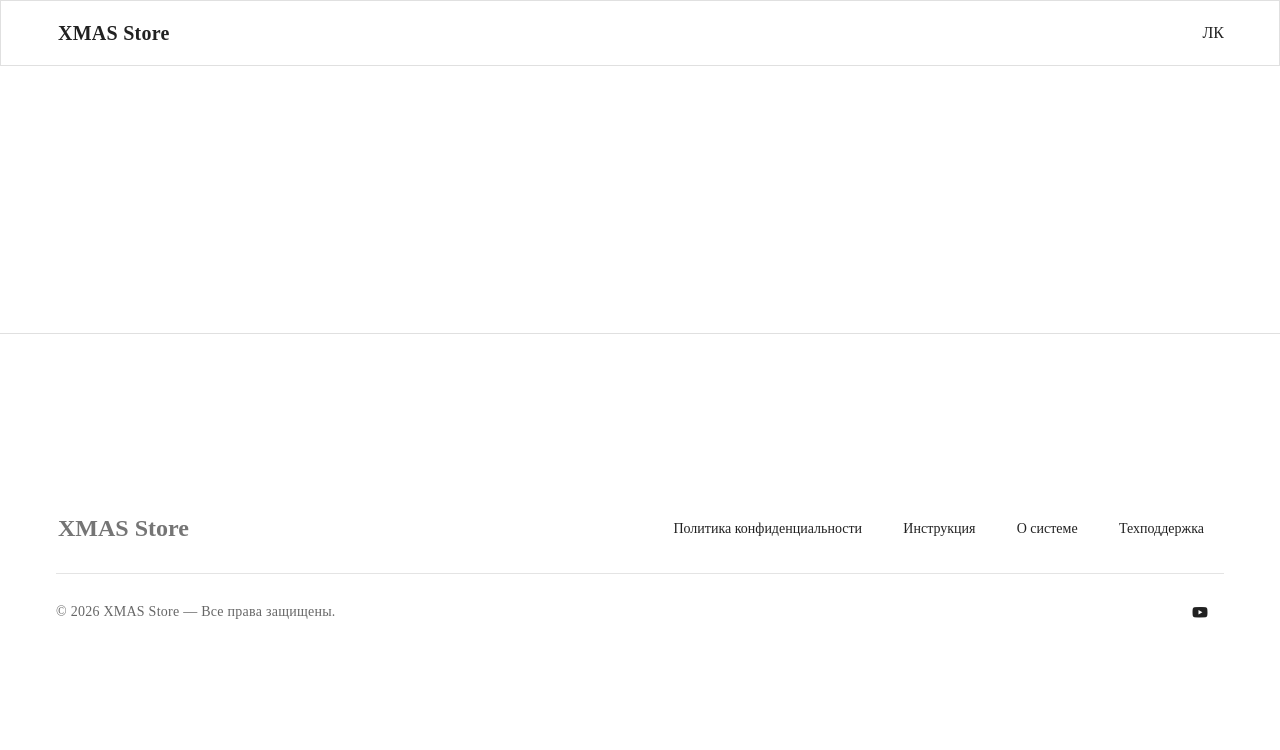
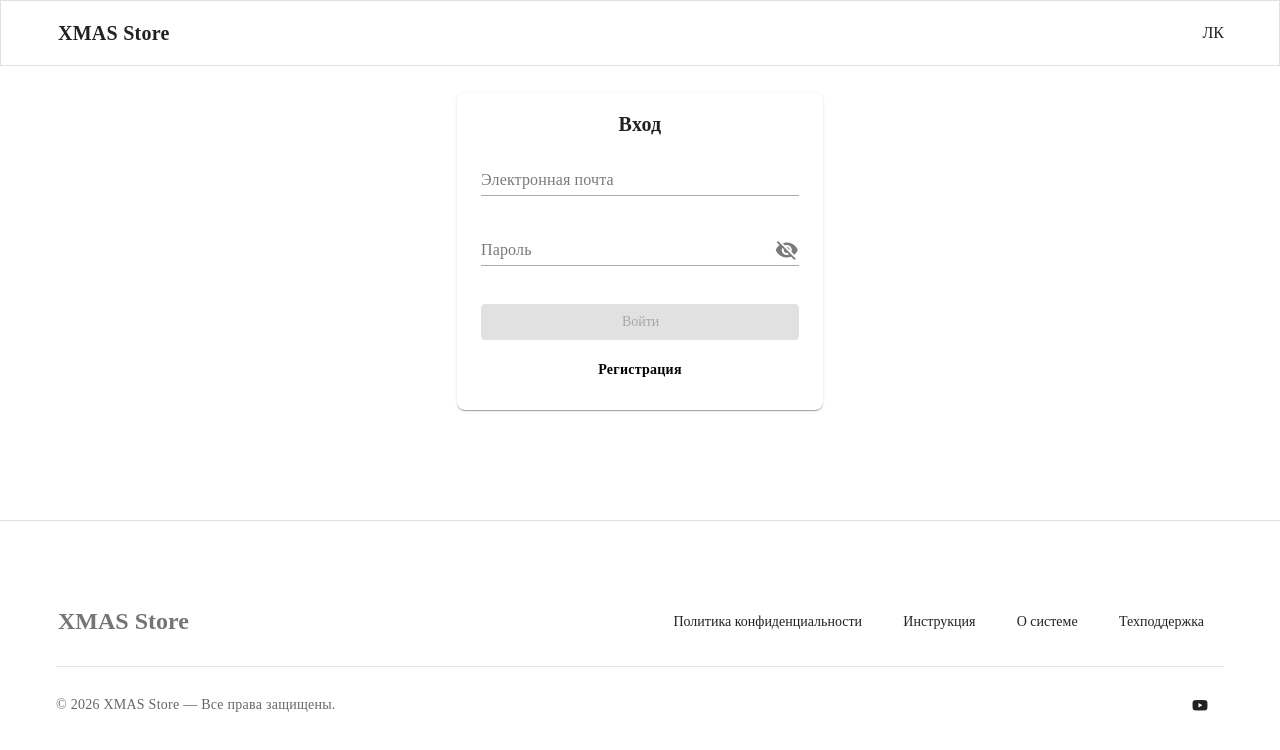
Before and after one commit to FIRETECHNO/xmas-frontend, a Nuxt app: page /login in a window 1280 px wide. Shown: the top 750 px of the page. Built offline with nearby package versions, Linux system fonts and the light colour scheme.

Commit message:
added pages /login + corrected image on the page product

```diff
--- /dev/null
+++ b/app/pages/login.vue
@@ -0,0 +1,68 @@
+<script setup lang="ts">
+import { useField, useForm } from 'vee-validate';
+import * as yup from 'yup';
+
+const router = useRouter();
+const auth = useAuth();
+
+let passwordIsVisible = ref(false);
+let loading = ref(false);
+
+const schema = yup.object({
+    email : yup.string().required().email(),
+    password : yup.string().min(8).required(),
+})
+
+const {meta, handleSubmit} = useForm({
+    validationSchema : schema
+});
+
+const email = useField("email");
+const password = useField("password");
+
+const onSubmitLogin = handleSubmit(async values => {
+    loading.value = true;
+
+    let res = await auth.login(values.email, values.password);
+
+    loading.value = false;
+
+    if(res?.status?.value == "success"){
+        router.push("/me");
+    }
+})
+
+</script>
+<template>
+    <v-container class="d-flex align-center justify-center">
+        <v-col cols="12" xs="12" md="6" lg="4">
+            <v-card class="d-flex flex-column justify-center align-center text-center pa-6 pt-4 rounded-lg">
+                <div class="font-weight-bold text-h6">Вход</div>
+                <v-form @submit.prevent="onSubmitLogin" class="d-flex flex-column w-100 mt-2">
+                    <v-text-field label="Электронная почта" type="email" placeholder="ivanivanov@ya.ru" v-model="email.value.value"
+                    :error-messages="email.errorMessage.value" variant="underlined" class="w-100">
+                    </v-text-field>
+
+                    <v-text-field class="w-100" label="Пароль" v-model="password.value.value"
+                    :append-inner-icon="passwordIsVisible ? 'mdi-eye' : 'mdi-eye-off'"
+                    @click:append-inner="passwordIsVisible = !passwordIsVisible"
+                    :type="!passwordIsVisible ? 'password' : 'text'"
+                    :error-messages="password.errorMessage.value"
+                    variant="underlined">
+                    </v-text-field>
+
+                    <v-btn class="mt-4" type="submit" :disabled="!meta.valid" color="accent">
+                        Войти
+                    </v-btn>
+                </v-form>
+                <NuxtLink to="/registration" style="color: black;" :loading="loading"
+                class="w-100 cursor-pointer text-body-2 text-center font-weight-semibold pa-1 mt-4 text-decoration-none">
+                Регистрация
+                </NuxtLink>
+            </v-card>
+        </v-col>
+    </v-container>
+</template>
+
+<style scoped>
+</style>
--- a/app/pages/products/[productId].vue
+++ b/app/pages/products/[productId].vue
@@ -1,4 +1,4 @@
-<script lang="ts" setup>
+<script setup lang="ts">
 
 const productId = useRoute().params.productId?.toString();
 
@@ -6,8 +6,6 @@ let productStoreMainPage = useProductMainPage();
 
 productStoreMainPage.getProduct(productId!);
 let product = productStoreMainPage.currentProduct;
-
-
 
 let focusImage = ref(product.value?.images[0]);
 
@@ -26,8 +24,8 @@ await productStoreMainPage.getAllProducts();
                     </li>
                 </ul>
             </v-col>
-            <v-col cols="8" md="8" lg="6" class="border-md rounded-lg pa-0 mt-3">
-                <v-img cover class="h-100 w-100 rounded-lg" :src="focusImage" alt="" ></v-img>
+            <v-col cols="8" md="8" lg="6" class="rounded-lg pa-0 mt-3">
+                <v-img cover class="d-flex flex-column justify-center align-start border-md h-75 w-100 rounded-lg" :src="focusImage" alt="" ></v-img>
             </v-col>
         </v-row>
     </v-container>
--- /dev/null
+++ b/app/pages/registration.vue
@@ -0,0 +1,4 @@
+<script setup lang="ts"></script>
+<template>
+
+</template>
--- a/nuxt.config.ts
+++ b/nuxt.config.ts
@@ -2,12 +2,6 @@ import vuetify, { transformAssetUrls } from 'vite-plugin-vuetify'
 
 // https://nuxt.com/docs/api/configuration/nuxt-config
 export default defineNuxtConfig({
-  runtimeConfig : {
-    public : {
-      apiBase : "",
-      siteUrl : "",
-    }
-  },
   css: ['~/assets/styles/main.scss'],
   compatibilityDate: '2025-07-15',
   devtools: { enabled: true },
--- a/package.json
+++ b/package.json
@@ -14,7 +14,9 @@
     "@nuxtjs/google-fonts": "^3.2.0",
     "@pinia/nuxt": "^0.11.3",
     "@tailwindcss/vite": "^4.1.18",
+    "@vee-validate/yup": "^4.15.1",
     "nuxt": "^4.2.2",
+    "vee-validate": "^4.15.1",
     "vue": "^3.5.26",
     "vue-router": "^4.6.4",
     "vue3-toastify": "^0.2.8"
```
Also changed, not shown: 1 other file (tests, documents, lock files or other folders).
